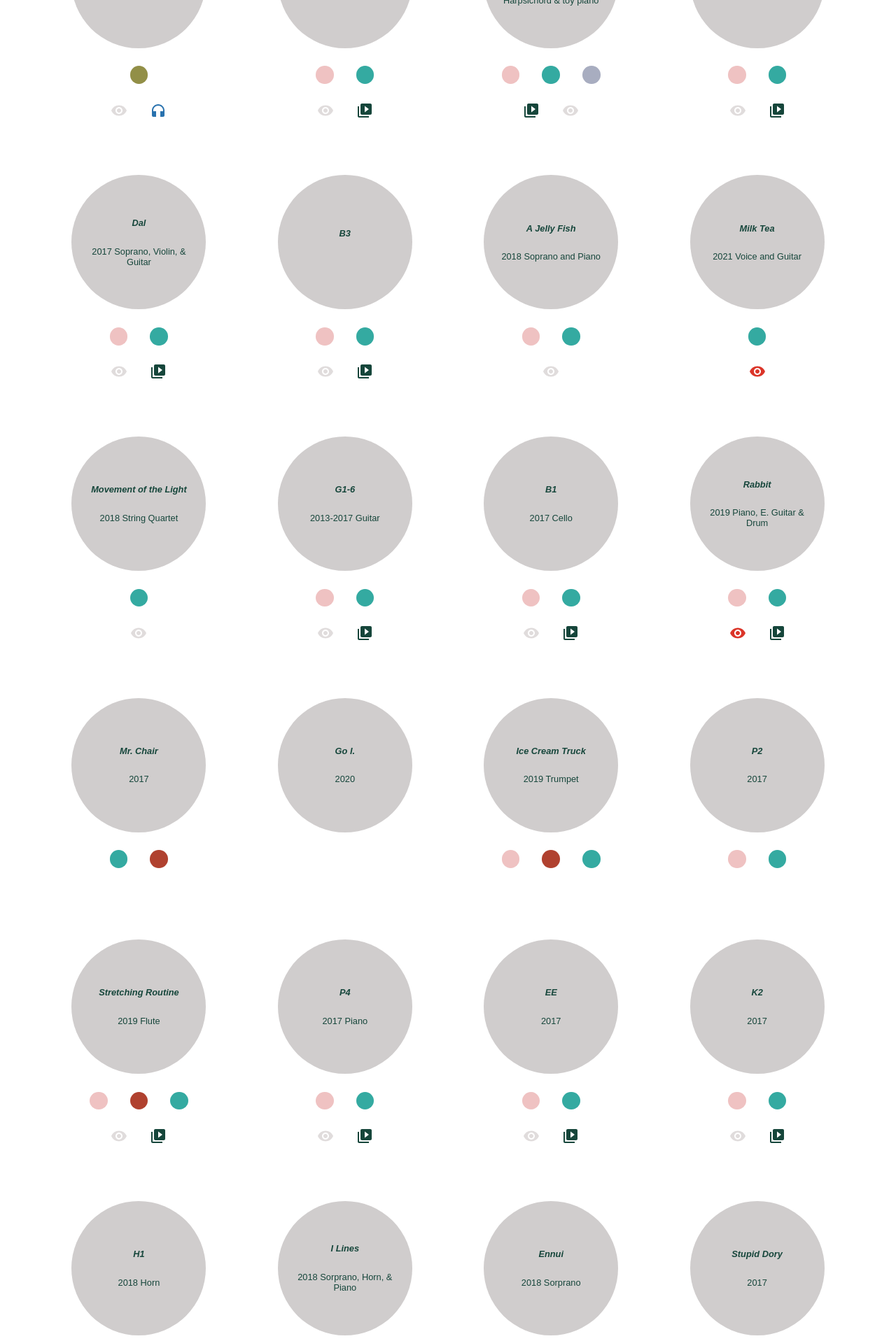
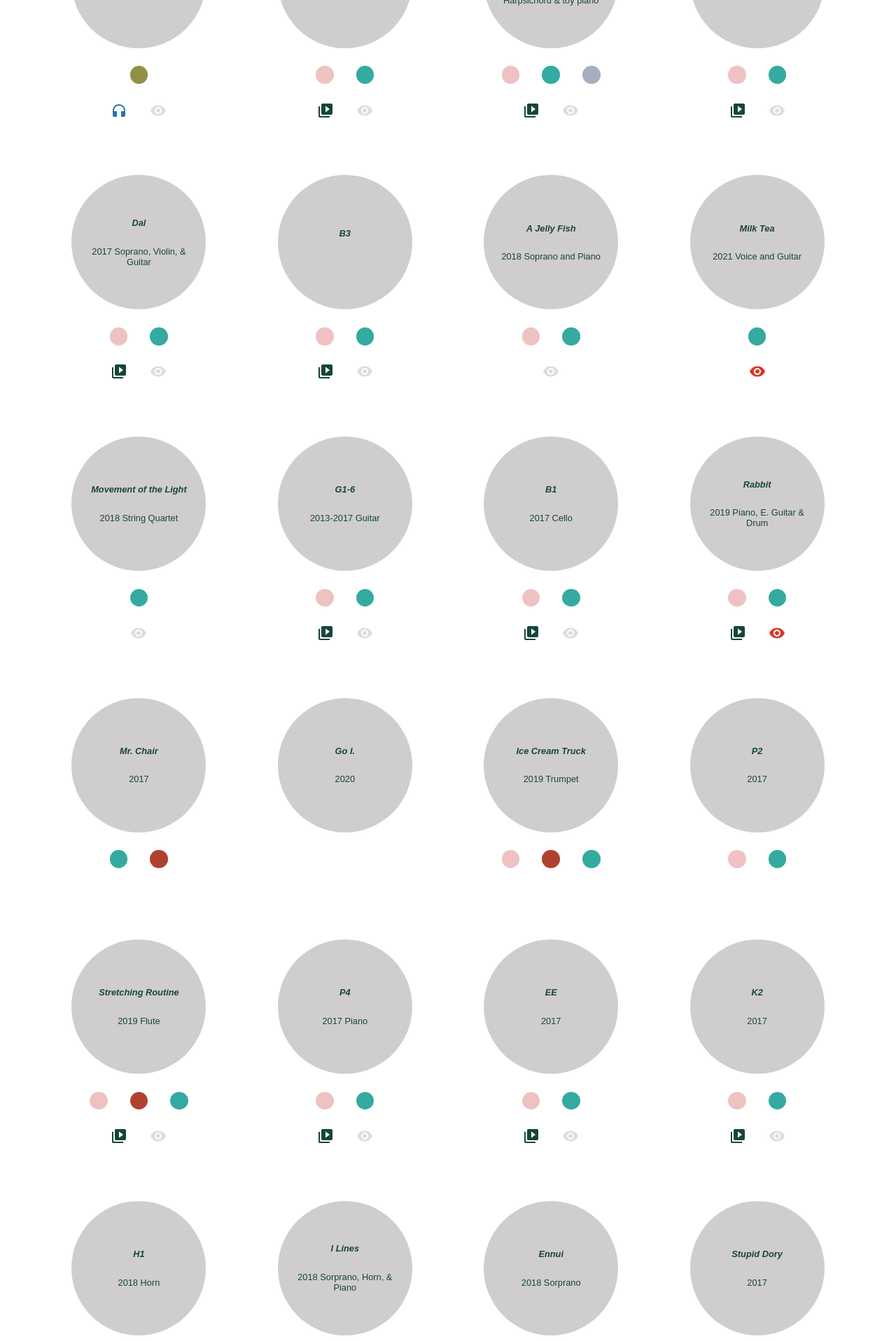
Before and after one commit to fml45678/yiseulNew22site, a React (Create React App) app: page /page/c in a window 1280 px wide. Shown: the part 880-2797 px from the top of the page at 70% size. Built offline with nearby package versions, Linux system fonts and the light colour scheme.

Commit message:
added data to circlesForCPage

```diff
--- a/src/data/CirclesForCPage.js
+++ b/src/data/CirclesForCPage.js
@@ -23,13 +23,13 @@ const component = [
     link: "https://youtu.be/qmvNL7D_MgY",
   },
   {
-    textOne: "Where the Smell Come From",
+    textOne: "Where the Smell Comes From",
     textTwo: "2021 Electronic",
     legend1: "#EFC2C2",
     legend2: "#34AAA1",
     display3: "none",
     legend4: <VideoLibraryIcon className="play" />,
-    videoLink: "",
+    link: "https://youtu.be/ZSIuoNvt2_Q",
   },
   {
     textOne: "V1",
@@ -37,8 +37,9 @@ const component = [
     legend1: "#928F47",
     display2: "none",
     display3: "none",
-    legend4: <VisibilityIcon className="eye" />,
-    legend5: <HeadphonesIcon className="headphones" />,
+    legend4: <HeadphonesIcon className="headphones" />,
+    legend5: <VisibilityIcon className="eye" />,
+    link: "https://soundcloud.com/yiseul-lemieux/v1-1?utm_source=clipboard&utm_medium=text&utm_campaign=social_sharing",
   },
   {
     textOne: "Cathedral I-III",
@@ -46,8 +47,9 @@ const component = [
     legend1: "#928F47",
     display2: "none",
     display3: "none",
-    legend4: <VisibilityIcon className="eye" />,
-    legend5: <HeadphonesIcon className="headphones" />,
+    legend4: <HeadphonesIcon className="headphones" />,
+    legend5: <VisibilityIcon className="eye" />,
+    link: "https://soundcloud.com/yiseul-lemieux/clarinet-1-cathedral-1st-movement?utm_source=clipboard&utm_medium=text&utm_campaign=social_sharing",
   },
   {
     textOne: "K1",
@@ -55,8 +57,9 @@ const component = [
     legend1: "#EFC2C2",
     legend2: "#34AAA1",
     display3: "none",
-    legend4: <VisibilityIcon className="eye" />,
-    legend5: <VideoLibraryIcon className="play" />,
+    legend4: <VideoLibraryIcon className="play" />,
+    legend5: <VisibilityIcon className="eye" />,
+    link: "https://youtu.be/wnVaNsbj_eM",
   },
   {
     textOne: "Lullaby",
@@ -74,8 +77,9 @@ const component = [
     legend1: "#EFC2C2",
     legend2: "#34AAA1",
     display3: "none",
-    legend4: <VisibilityIcon className="eye" />,
-    legend5: <VideoLibraryIcon className="play" />,
+    legend4: <VideoLibraryIcon className="play" />,
+    legend5: <VisibilityIcon className="eye" />,
+    link: "https://youtu.be/H-gO66QOEps",
   },
   {
     textOne: "Dal",
@@ -83,8 +87,9 @@ const component = [
     legend1: "#EFC2C2",
     legend2: "#34AAA1",
     display3: "none",
-    legend4: <VisibilityIcon className="eye" />,
-    legend5: <VideoLibraryIcon className="play" />,
+    legend4: <VideoLibraryIcon className="play" />,
+    legend5: <VisibilityIcon className="eye" />,
+    link: "https://youtu.be/rB8TYrsjjoE",
   },
   {
     textOne: "B3",
@@ -92,8 +97,9 @@ const component = [
     legend1: "#EFC2C2",
     legend2: "#34AAA1",
     display3: "none",
-    legend4: <VisibilityIcon className="eye" />,
-    legend5: <VideoLibraryIcon className="play" />,
+    legend4: <VideoLibraryIcon className="play" />,
+    legend5: <VisibilityIcon className="eye" />,
+    link: "https://youtu.be/jBIQGSwti3k",
   },
   {
     textOne: "A Jelly Fish",
@@ -125,8 +131,9 @@ const component = [
     legend1: "#EFC2C2",
     legend2: "#34AAA1",
     display3: "none",
-    legend4: <VisibilityIcon className="eye" />,
-    legend5: <VideoLibraryIcon className="play" />,
+    legend4: <VideoLibraryIcon className="play" />,
+    legend5: <VisibilityIcon className="eye" />,
+    link: "https://youtu.be/Yt7ikda6SxQ",
   },
   {
     textOne: "B1",
@@ -134,8 +141,9 @@ const component = [
     legend1: "#EFC2C2",
     legend2: "#34AAA1",
     display3: "none",
-    legend4: <VisibilityIcon className="eye" />,
-    legend5: <VideoLibraryIcon className="play" />,
+    legend4: <VideoLibraryIcon className="play" />,
+    legend5: <VisibilityIcon className="eye" />,
+    link: "https://youtu.be/0bswGxkg_Xo",
   },
   {
     textOne: "Rabbit",
@@ -143,8 +151,9 @@ const component = [
     legend1: "#EFC2C2",
     legend2: "#34AAA1",
     display3: "none",
-    legend4: <VisibilityIcon className="eyeRed" />,
-    legend5: <VideoLibraryIcon className="play" />,
+    legend4: <VideoLibraryIcon className="play" />,
+    legend5: <VisibilityIcon className="eyeRed" />,
+    link: "https://youtu.be/sJT7FaLrhp4",
   },
   {
     textOne: "Mr. Chair",
@@ -180,8 +189,9 @@ const component = [
     legend1: "#EFC2C2",
     legend2: "#B0412F",
     legend3: "#34AAA1",
-    legend4: <VisibilityIcon className="eye" />,
-    legend5: <VideoLibraryIcon className="play" />,
+    legend4: <VideoLibraryIcon className="play" />,
+    legend5: <VisibilityIcon className="eye" />,
+    link: "https://youtu.be/rLDcZtkBRB8",
   },
   {
     textOne: "P4",
@@ -189,8 +199,9 @@ const component = [
     legend1: "#EFC2C2",
     legend2: "#34AAA1",
     display3: "none",
-    legend4: <VisibilityIcon className="eye" />,
-    legend5: <VideoLibraryIcon className="play" />,
+    legend4: <VideoLibraryIcon className="play" />,
+    legend5: <VisibilityIcon className="eye" />,
+    link: "https://youtu.be/fG-Nkd1W5pY",
   },
   {
     textOne: "EE",
@@ -198,8 +209,9 @@ const component = [
     legend1: "#EFC2C2",
     legend2: "#34AAA1",
     display3: "none",
-    legend4: <VisibilityIcon className="eye" />,
-    legend5: <VideoLibraryIcon className="play" />,
+    legend4: <VideoLibraryIcon className="play" />,
+    legend5: <VisibilityIcon className="eye" />,
+    link: "https://youtu.be/hUzFE70V7nE",
   },
   {
     textOne: "K2",
@@ -207,8 +219,9 @@ const component = [
     legend1: "#EFC2C2",
     legend2: "#34AAA1",
     display3: "none",
-    legend4: <VisibilityIcon className="eye" />,
-    legend5: <VideoLibraryIcon className="play" />,
+    legend4: <VideoLibraryIcon className="play" />,
+    legend5: <VisibilityIcon className="eye" />,
+    link: "https://youtu.be/OtZmSLuONVY",
   },
   {
     textOne: "H1",
@@ -237,8 +250,9 @@ const component = [
     legend1: "#EFC2C2",
     legend2: "#B0412F",
     legend3: "#34AAA1",
-    legend4: <VisibilityIcon className="eyeRed" />,
-    legend5: <VideoLibraryIcon className="play" />,
+    legend4: <VideoLibraryIcon className="play" />,
+    legend5: <VisibilityIcon className="eyeRed" />,
+    link: "",
   },
   {
     textOne: "Fish Savage",
@@ -246,8 +260,9 @@ const component = [
     legend1: "#EFC2C2",
     legend2: "#B0412F",
     legend3: "#34AAA1",
-    legend4: <VisibilityIcon className="eyeRed" />,
-    legend5: <VideoLibraryIcon className="play" />,
+    legend4: <VideoLibraryIcon className="play" />,
+    legend5: <VisibilityIcon className="eyeRed" />,
+    link: "https://youtu.be/zyVsI0AkUi0",
   },
   {
     textOne: "Mermaid",
@@ -255,8 +270,9 @@ const component = [
     legend1: "#EFC2C2",
     legend2: "#B0412F",
     legend3: "#34AAA1",
-    legend4: <VisibilityIcon className="eyeRed" />,
-    legend5: <VideoLibraryIcon className="play" />,
+    legend4: <VideoLibraryIcon className="play" />,
+    legend5: <VisibilityIcon className="eyeRed" />,
+    link: "https://youtu.be/fM70uPsMLis",
   },
   {
     textOne: "Waive",
@@ -264,8 +280,9 @@ const component = [
     legend1: "#EFC2C2",
     legend2: "#B0412F",
     legend3: "#34AAA1",
-    legend4: <VisibilityIcon className="eyeRed" />,
-    legend5: <VideoLibraryIcon className="play" />,
+    legend4: <VideoLibraryIcon className="play" />,
+    legend5: <VisibilityIcon className="eyeRed" />,
+    link: "https://youtu.be/orJhWPmjnnY",
   },
   {
     textOne: "Dear Sebastian",
@@ -273,8 +290,9 @@ const component = [
     legend1: "#EFC2C2",
     legend2: "#B0412F",
     legend3: "#34AAA1",
-    legend4: <VisibilityIcon className="eyeRed" />,
-    legend5: <VideoLibraryIcon className="play" />,
+    legend4: <VideoLibraryIcon className="play" />,
+    legend5: <VisibilityIcon className="eyeRed" />,
+    link: "",
   },
   {
     textOne: "Scarlett",
@@ -303,8 +321,9 @@ const component = [
     legend1: "#928F47",
     legend2: "#34AAA1",
     display3: "none",
-    legend4: <VisibilityIcon className="eyeRed" />,
-    legend5: <VideoLibraryIcon className="play" />,
+    legend4: <VideoLibraryIcon className="play" />,
+    legend5: <VisibilityIcon className="eyeRed" />,
+    link: "https://youtu.be/VNFzW2-h274",
   },
   {
     textOne: "V3",
@@ -364,6 +383,7 @@ const component = [
     legend2: "#F1B168",
     display3: "none",
     legend4: <HeadphonesIcon className="headphones" />,
+    link: "",
   },
 ];
 
```
